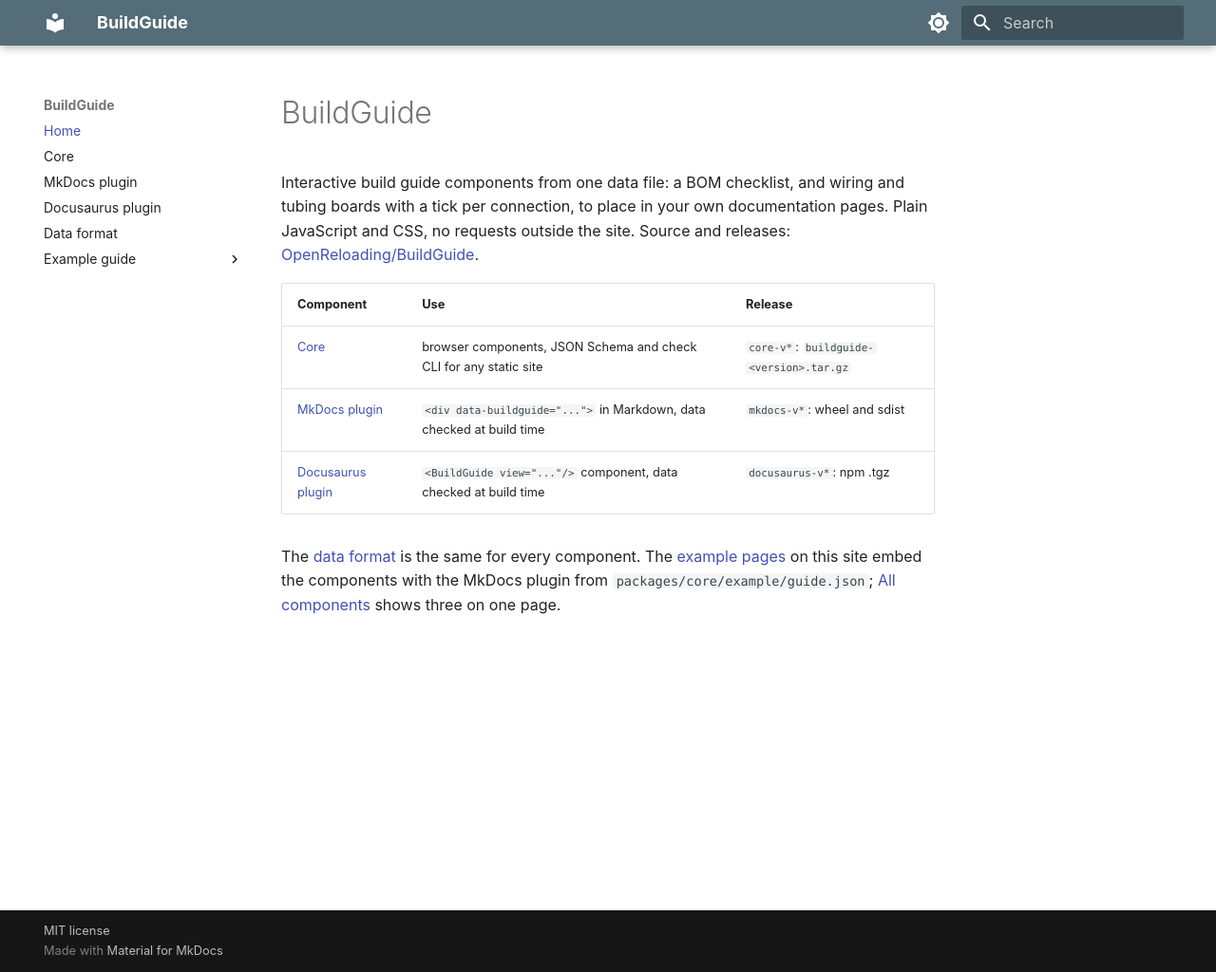
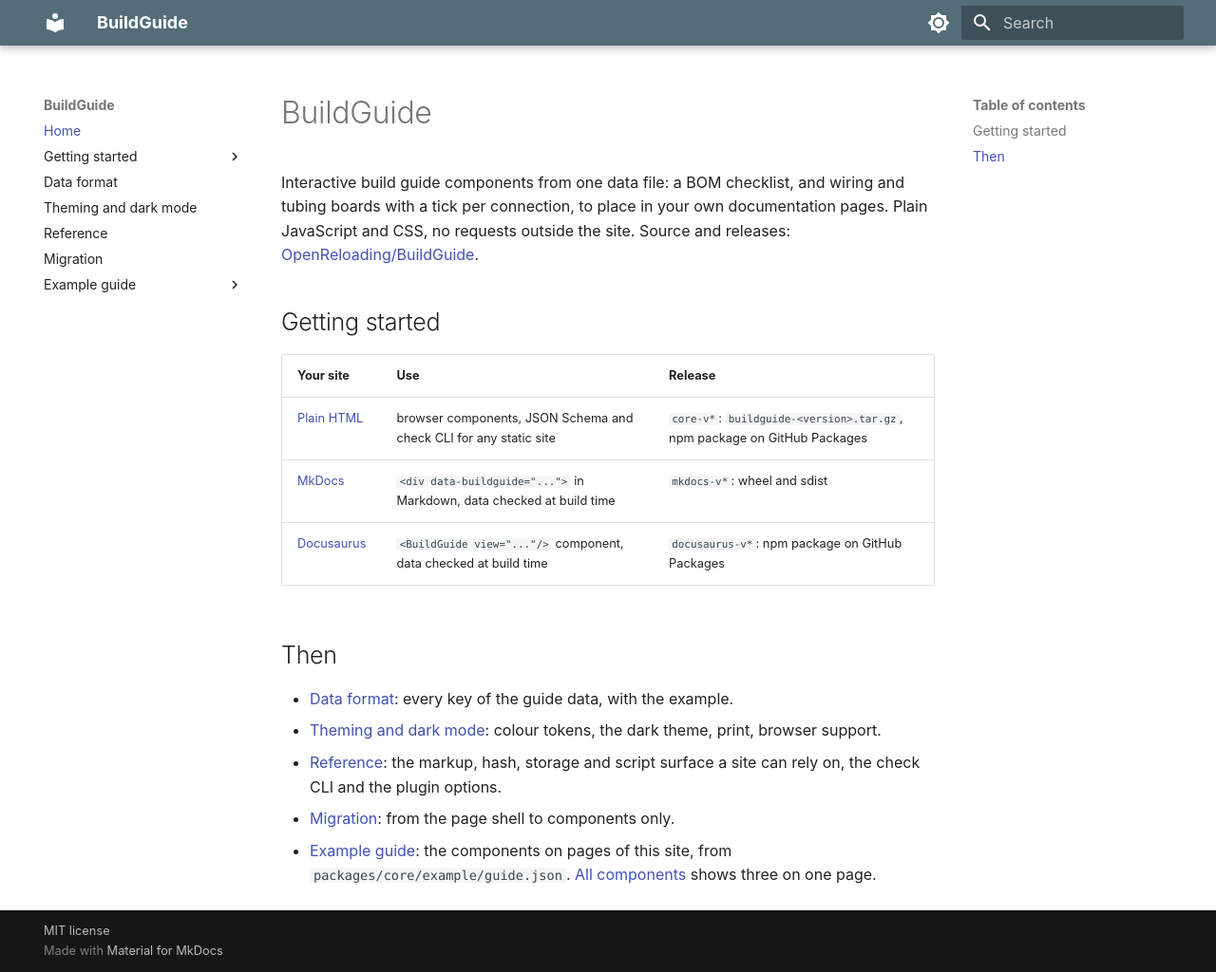
Before and after one commit to OpenReloading/BuildGuide, an MkDocs documentation site: the page built from docs/index.md, in a window 1280 px wide and 1024 px high. Shown: the whole window at 95% size. Built offline with MkDocs 1.6.1 and Material for MkDocs 9.7.7, drawn with Linux system fonts in a browser that asks for light colours.

Commit message:
docs: getting started per host, reference, theming, migration
Refs #34

Assisted-by: generative AI

```diff
--- a/docs/index.md
+++ b/docs/index.md
@@ -2,10 +2,18 @@
 
 Interactive build guide components from one data file: a BOM checklist, and wiring and tubing boards with a tick per connection, to place in your own documentation pages. Plain JavaScript and CSS, no requests outside the site. Source and releases: [OpenReloading/BuildGuide](https://github.com/OpenReloading/BuildGuide).
 
-| Component | Use | Release |
+## Getting started
+
+| Your site | Use | Release |
 |---|---|---|
-| [Core](core.md) | browser components, JSON Schema and check CLI for any static site | `core-v*`: `buildguide-<version>.tar.gz` |
-| [MkDocs plugin](mkdocs.md) | `<div data-buildguide="...">` in Markdown, data checked at build time | `mkdocs-v*`: wheel and sdist |
-| [Docusaurus plugin](docusaurus.md) | `<BuildGuide view="..."/>` component, data checked at build time | `docusaurus-v*`: npm .tgz |
+| [Plain HTML](core.md) | browser components, JSON Schema and check CLI for any static site | `core-v*`: `buildguide-<version>.tar.gz`, npm package on GitHub Packages |
+| [MkDocs](mkdocs.md) | `<div data-buildguide="...">` in Markdown, data checked at build time | `mkdocs-v*`: wheel and sdist |
+| [Docusaurus](docusaurus.md) | `<BuildGuide view="..."/>` component, data checked at build time | `docusaurus-v*`: npm package on GitHub Packages |
 
-The [data format](data-format.md) is the same for every component. The [example pages](example/index.md) on this site embed the components with the MkDocs plugin from `packages/core/example/guide.json`; [All components](example/all.md) shows three on one page.
+## Then
+
+- [Data format](data-format.md): every key of the guide data, with the example.
+- [Theming and dark mode](theming.md): colour tokens, the dark theme, print, browser support.
+- [Reference](reference.md): the markup, hash, storage and script surface a site can rely on, the check CLI and the plugin options.
+- [Migration](migration.md): from the page shell to components only.
+- [Example guide](example/index.md): the components on pages of this site, from `packages/core/example/guide.json`. [All components](example/all.md) shows three on one page.
--- a/mkdocs.yml
+++ b/mkdocs.yml
@@ -41,16 +41,24 @@
     anchors: warn
     unrecognized_links: warn
 
-# agent instructions in docs/agents/ are not pages
+# agent instructions in docs/agents/ and the generator hook are not pages
 exclude_docs: |
   agents/
+  hooks/
+
+hooks:
+  - docs/hooks/reference.py
 
 nav:
   - Home: index.md
-  - Core: core.md
-  - MkDocs plugin: mkdocs.md
-  - Docusaurus plugin: docusaurus.md
+  - Getting started:
+      - Plain HTML: core.md
+      - MkDocs: mkdocs.md
+      - Docusaurus: docusaurus.md
   - Data format: data-format.md
+  - Theming and dark mode: theming.md
+  - Reference: reference.md
+  - Migration: migration.md
   - Example guide:
       - Introduction: example/index.md
       - BOM: example/bom.md
--- a/package.json
+++ b/package.json
@@ -7,7 +7,7 @@
     "packages/docusaurus"
   ],
   "scripts": {
-    "lint": "biome check . && node scripts/text-check.mjs && uv run --project packages/mkdocs ruff check packages/mkdocs",
+    "lint": "biome check . && node scripts/text-check.mjs && uv run --project packages/mkdocs ruff check packages/mkdocs docs/hooks",
     "test": "npm test --workspaces --if-present && uv run --project packages/mkdocs pytest packages/mkdocs",
     "test:browser": "npm run test:browser --workspaces --if-present && SITE_URL=http://127.0.0.1:8080/ npm run docs && BUILDGUIDE_SITE=../../site npm run test:browser -w packages/core && npm run build -w packages/docusaurus && BUILDGUIDE_SITE=../docusaurus/example/build npm run test:browser -w packages/core",
     "docs": "uv run --project packages/mkdocs mkdocs build --strict",
```
Also changed, not shown: docs/data-format.md (+23 -5 lines), docs/hooks/reference.py (added, +95 -0 lines), docs/migration.md (added, +26 -0 lines), docs/reference.md (added, +87 -0 lines), docs/theming.md (added, +39 -0 lines), packages/core/README.md (+2 -8 lines), 1 other file.
